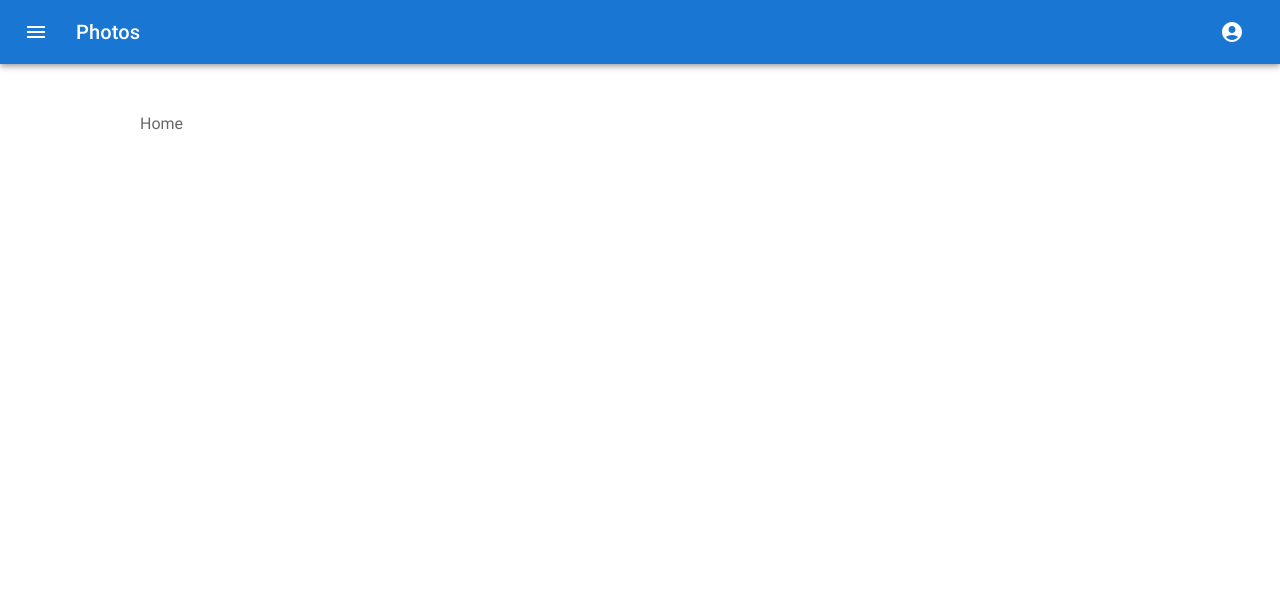
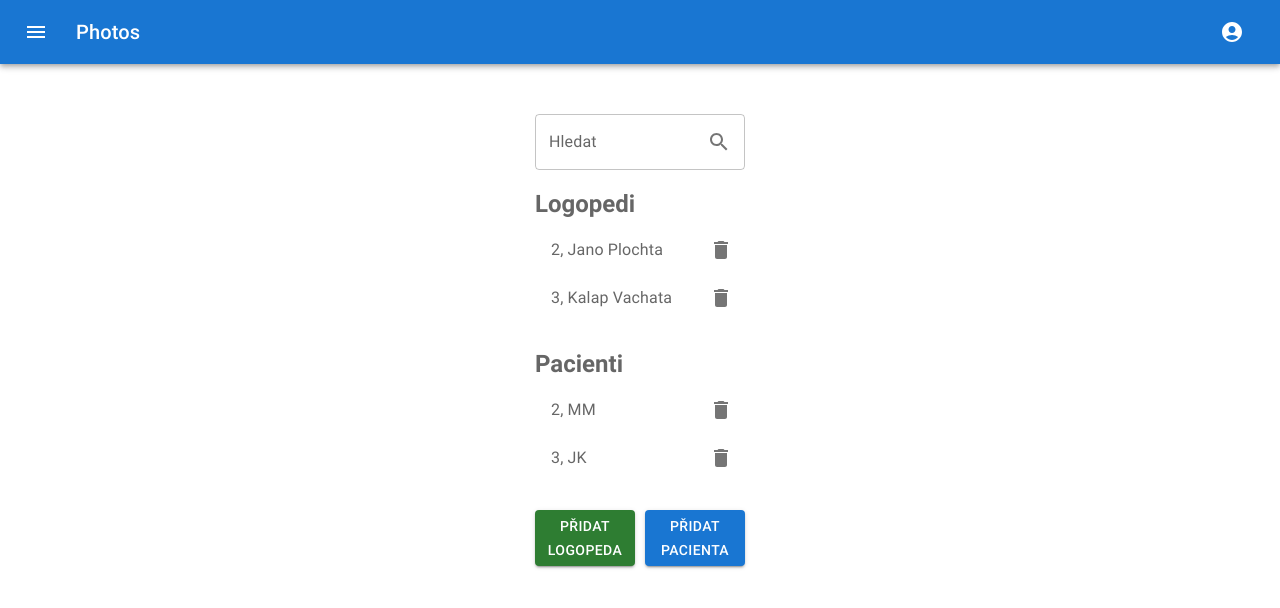
Before and after one commit to DomikGrencik/BPfrontend, a React (Create React App) app: page / in a window 1280 px wide. Shown: the top 608 px of the page. Built offline with nearby package versions, Linux system fonts and the light colour scheme.

Commit message:
home page

```diff
--- a/src/App.js
+++ b/src/App.js
@@ -7,6 +7,7 @@ import Login from "./js/pages/Login";
 import NoPage from "./js/pages/NoPage";
 import AddTherapist from "./js/pages/AddTherapist";
 import AddPatient from "./js/pages/AddPatient";
+import Patient from "./js/pages/Patient";
 
 const AppContext = createContext();
 export const useAppContext = () => useContext(AppContext);
@@ -24,6 +25,7 @@ const App = () => {
             <Route path="/login" element={<Login />} />
             <Route path="/addtherapist" element={<AddTherapist />} />
             <Route path="/addpatient" element={<AddPatient />} />
+            <Route path="/patient" element={<Patient />} />
             <Route path="*" element={<NoPage />} />
           </Route>
         </Routes>
--- a/src/js/pages/AddTherapist.js
+++ b/src/js/pages/AddTherapist.js
@@ -47,10 +47,10 @@ const AddTherapist = () => {
   );
 
   return (
-    <main className="addtherapist container--default flex--grow flex">
+    <main className="page container--default flex--grow flex">
       <form
         onSubmit={submitForm}
-        className="addtherapist__form flex--grow flex flex--column flex--justify-center flex--align-center"
+        className="page__form flex--grow flex flex--column flex--justify-center flex--align-center"
       >
         <h2>Přidání logopeda</h2>
         <TextField label="Jméno" variant="outlined" />
@@ -61,7 +61,7 @@ const AddTherapist = () => {
           error={formError}
           helperText={formErrorMsg}
         />
-        <div className="addtherapist__width flex flex--justify-space-between">
+        <div className="page__width flex flex--justify-space-between">
           <Button
             onClick={cancelAction}
             sx={{ width: 100, height: 56 }}
--- a/src/js/pages/Home.js
+++ b/src/js/pages/Home.js
@@ -1,13 +1,215 @@
-import React from "react";
+import React, { useState, useCallback, useEffect } from "react";
+import { List } from "@mui/material";
+import { ListItem } from "@mui/material";
+import { ListItemText } from "@mui/material";
+import { ListItemButton } from "@mui/material";
+import { IconButton } from "@mui/material";
+import { TextField } from "@mui/material";
+import { Button } from "@mui/material";
+import SearchIcon from "@mui/icons-material/Search";
+import DeleteIcon from "@mui/icons-material/Delete";
+import { InputAdornment } from "@mui/material";
 import { useAppContext } from "../../App";
+import { useNavigate } from "react-router-dom";
+import { apiFetch } from "../utils/apiFetch";
 
 const Home = () => {
   const { userToken } = useAppContext();
+  const navigate = useNavigate();
   console.log(userToken);
 
+  const [input, setInput] = useState("");
+
+  const onChange = (event) => {
+    const newValue = event.target.value;
+    setInput(newValue);
+  };
+
+  const navTherapist = useCallback(
+    async (event) => {
+      event.preventDefault();
+      navigate("/addtherapist", { replace: true });
+    },
+    [navigate]
+  );
+
+  const navPatient = useCallback(
+    async (event) => {
+      event.preventDefault();
+      navigate("/addpatient", { replace: true });
+    },
+    [navigate]
+  );
+
+  const [therapists, setTherapists] = useState([
+    {
+      id: 2,
+      login: "xploch2",
+      name: "Jano",
+      surename: "Plochta",
+      role: ["user"],
+      created_at: "20 Mar 2022, 22:14",
+      updated_at: "20 Mar 2022, 22:14",
+    },
+    {
+      id: 3,
+      login: "xvacha3",
+      name: "Kalap",
+      surename: "Vachata",
+      role: ["user"],
+      created_at: "20 Mar 2022, 22:15",
+      updated_at: "20 Mar 2022, 22:15",
+    },
+  ]);
+
+  const [patients, setPatients] = useState([
+    {
+      id_patient: 2,
+      name: "Maco",
+      surename: "Mamuko",
+      initials: "MM",
+      birth_year: 2000,
+      gender: "M",
+      id: 3,
+      created_at: "20 Mar 2022, 22:15",
+      updated_at: "20 Mar 2022, 22:15",
+    },
+    {
+      id_patient: 3,
+      name: "Jano",
+      surename: "Kalap",
+      initials: "JK",
+      birth_year: 2000,
+      gender: "M",
+      id: 3,
+      created_at: "20 Mar 2022, 22:15",
+      updated_at: "20 Mar 2022, 22:15",
+    },
+  ]);
+
+  // useEffect(() => {
+  //   const fetchData = async () => {
+  //     const responseT = await apiFetch({
+  //       route: "/users",
+  //       method: "GET",
+  //       headers: {
+  //         "Content-Type": "application/json",
+  //         Authorization: `Bearer ${userToken}`,
+  //       },
+  //     });
+  //     const responseP = await apiFetch({
+  //       route: "/patients",
+  //       method: "GET",
+  //       headers: {
+  //         "Content-Type": "application/json",
+  //         Authorization: `Bearer ${userToken}`,
+  //       },
+  //     });
+  //     setTherapists(responseT);
+  //     setPatients(responseP);
+  //   };
+  //   fetchData();
+  // }, [userToken]);
+
   return (
-    <main className="container--default" style={{ height: 1000 }}>
-      Home
+    <main className="page container--default flex--grow flex">
+      <form className="page__form flex--grow flex flex--column flex--align-center">
+        <TextField
+          sx={{ width: 210 }}
+          label="Hledat"
+          variant="outlined"
+          type="search"
+          InputProps={{
+            endAdornment: (
+              <InputAdornment position="end">
+                <SearchIcon />
+              </InputAdornment>
+            ),
+          }}
+          onChange={onChange}
+        />
+        <div className="page__width ">
+          <h2>Logopedi</h2>
+          <List>
+            {therapists.map((therapist, index) => {
+              const matches =
+                `${therapist.name.toLowerCase()}${therapist.surename.toLowerCase()}`.includes(
+                  input.toLowerCase().replace(/\s/g, "")
+                );
+              return (
+                matches && (
+                  <ListItem
+                    key={index}
+                    disablePadding
+                    secondaryAction={
+                      <IconButton edge="end" aria-label="delete">
+                        <DeleteIcon />
+                      </IconButton>
+                    }
+                  >
+                    <ListItemButton>
+                      <ListItemText
+                        primary={
+                          therapist.id +
+                          ", " +
+                          therapist.name +
+                          " " +
+                          therapist.surename
+                        }
+                      />
+                    </ListItemButton>
+                  </ListItem>
+                )
+              );
+            })}
+          </List>
+          <h2 className="home__margin">Pacienti</h2>
+          <List>
+            {patients.map((patient, index) => {
+              const matches =
+                `${patient.name.toLowerCase()}${patient.surename.toLowerCase()}`.includes(
+                  input.toLowerCase().replace(/\s/g, "")
+                );
+              return (
+                matches && (
+                  <ListItem
+                    key={index}
+                    disablePadding
+                    secondaryAction={
+                      <IconButton edge="end" aria-label="delete">
+                        <DeleteIcon />
+                      </IconButton>
+                    }
+                  >
+                    <ListItemButton>
+                      <ListItemText
+                        primary={patient.id_patient + ", " + patient.initials}
+                      />
+                    </ListItemButton>
+                  </ListItem>
+                )
+              );
+            })}
+          </List>
+          <div className="page__width home__sticky home__margin flex flex--justify-space-between">
+            <Button
+              onClick={navTherapist}
+              sx={{ width: 100, height: 56 }}
+              variant="contained"
+              color="success"
+            >
+              Přidat logopeda
+            </Button>
+            <Button
+              onClick={navPatient}
+              sx={{ width: 100, height: 56 }}
+              variant="contained"
+            >
+              Přidat pacienta
+            </Button>
+          </div>
+        </div>
+      </form>
     </main>
   );
 };
--- /dev/null
+++ b/src/js/pages/Patient.js
@@ -0,0 +1,20 @@
+import React, { useRef, useState, useCallback } from "react";
+import { apiFetch } from "../utils/apiFetch";
+import { useAppContext } from "../../App";
+import { useNavigate } from "react-router-dom";
+
+const Patient = () => {
+  const { userToken } = useAppContext();
+  const navigate = useNavigate();
+  console.log(userToken);
+
+  return (
+    <main className="page container--default flex--grow flex">
+      <form className="page__form flex--grow flex flex--column flex--justify-center flex--align-center">
+        <h2>Profil pacienta</h2>
+      </form>
+    </main>
+  );
+};
+
+export default Patient;
--- a/src/scss/index.scss
+++ b/src/scss/index.scss
@@ -13,6 +13,7 @@
 
 // pages
 @import "./pages/login.scss";
-@import "./pages/addtherapist.scss";
+@import "./pages/home.scss";
+@import "./pages/page.scss";
 
 // components
--- a/src/scss/pages/addtherapist.scss
+++ /dev/null
@@ -1,9 +0,0 @@
-.addtherapist{
-    &__form{
-        gap: pxToRem(20);
-    }
-
-    &__width{
-        width: pxToRem(210);
-    }
-}
--- /dev/null
+++ b/src/scss/pages/home.scss
@@ -0,0 +1,10 @@
+.home {
+  &__sticky {
+    position: sticky;
+    bottom: pxToRem(20);
+  }
+
+  &__margin {
+    margin-top: pxToRem(20);
+  }
+}
--- /dev/null
+++ b/src/scss/pages/page.scss
@@ -0,0 +1,9 @@
+.page {
+  &__form {
+    gap: pxToRem(20);
+  }
+
+  &__width {
+    width: pxToRem(210);
+  }
+}
```
Also changed, not shown: src/js/pages/AddPatient.js (+4 -4 lines).
